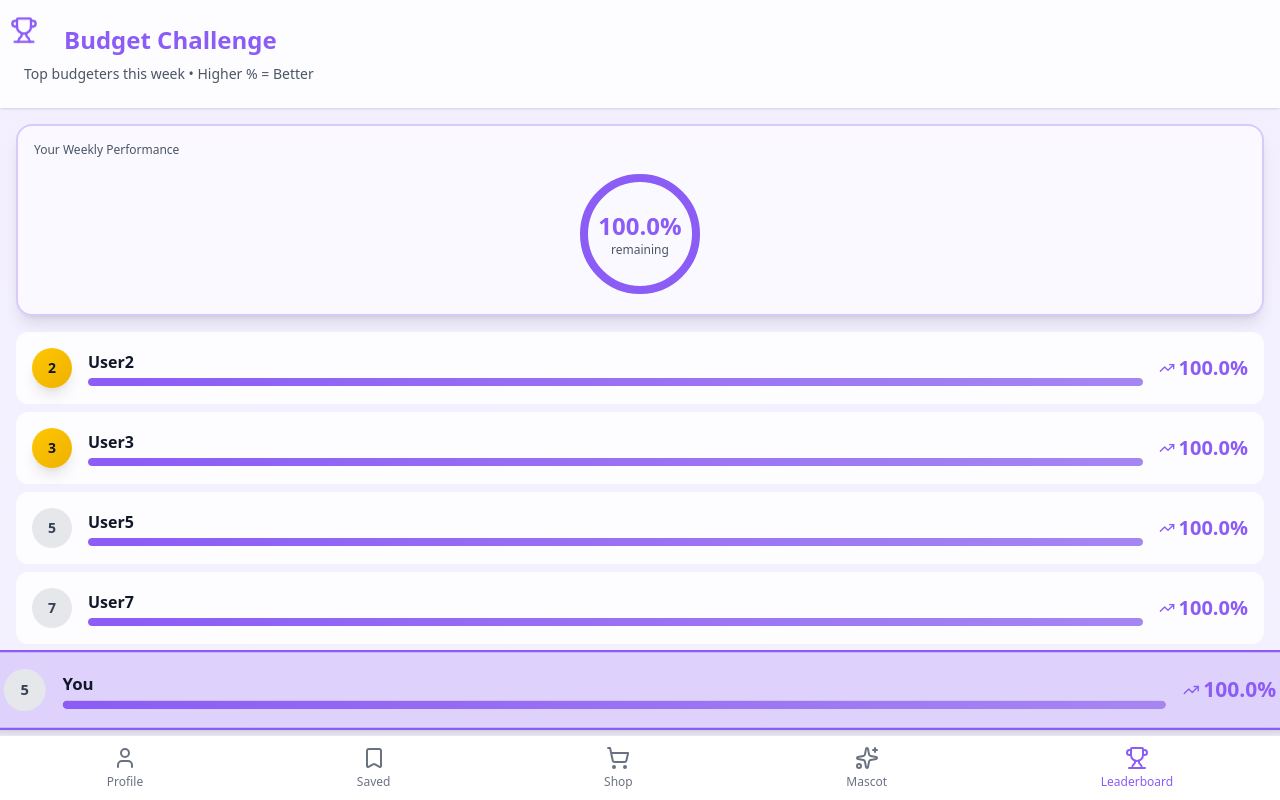
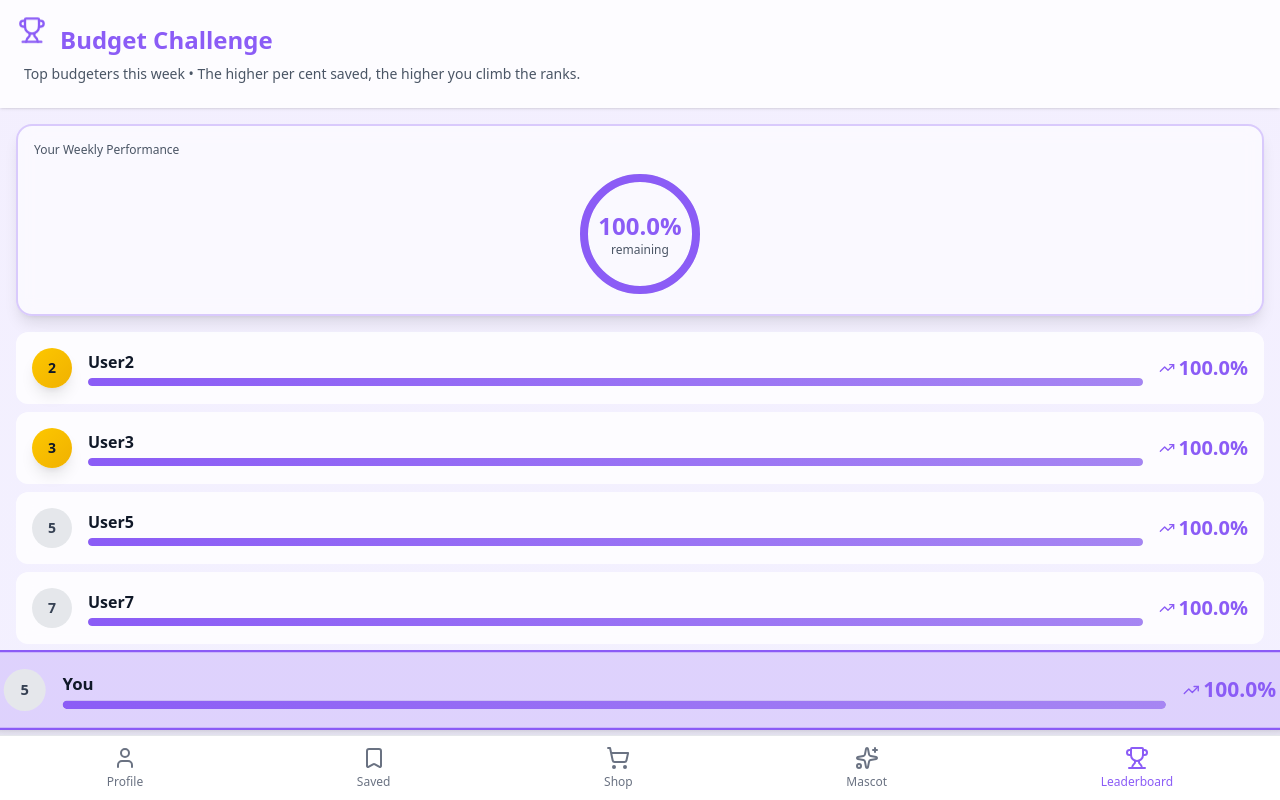
Before and after one commit to Rancie1/Accenture_Bootcamp, a React (Vite) app in the folder Frontend/koko-app/: page /leaderboard in a window 1280 px wide. Shown: the top 800 px of the page. Built offline with nearby package versions, Linux system fonts and the light colour scheme.

Commit message:
Fixed padding around the trophy icon

```diff
--- a/Frontend/koko-app/src/pages/Leaderboard.jsx
+++ b/Frontend/koko-app/src/pages/Leaderboard.jsx
@@ -74,12 +74,12 @@ const Leaderboard = () => {
     <div className="min-h-screen bg-gradient-to-b from-primary/10 to-gray-50 dark:from-primary/20 dark:to-gray-900 pb-24">
       {/* Header */}
       <div className="bg-white/80 dark:bg-gray-800/80 backdrop-blur-md p-6 shadow-sm sticky top-0 z-10 animate-fade-in">
-        <div className="flex items-center gap-3 mb-2">
+        <div className="flex items-center mb-2 ml-2">
           <Trophy className="text-primary animate-bounce-slow" size={28} />
           <h1 className="text-2xl font-bold text-primary">Budget Challenge</h1>
         </div>
         <p className="text-sm text-gray-600 dark:text-gray-400">
-          Top budgeters this week • Higher % = Better
+          Top budgeters this week • The higher per cent saved, the higher you climb the ranks.
         </p>
       </div>
 
```
